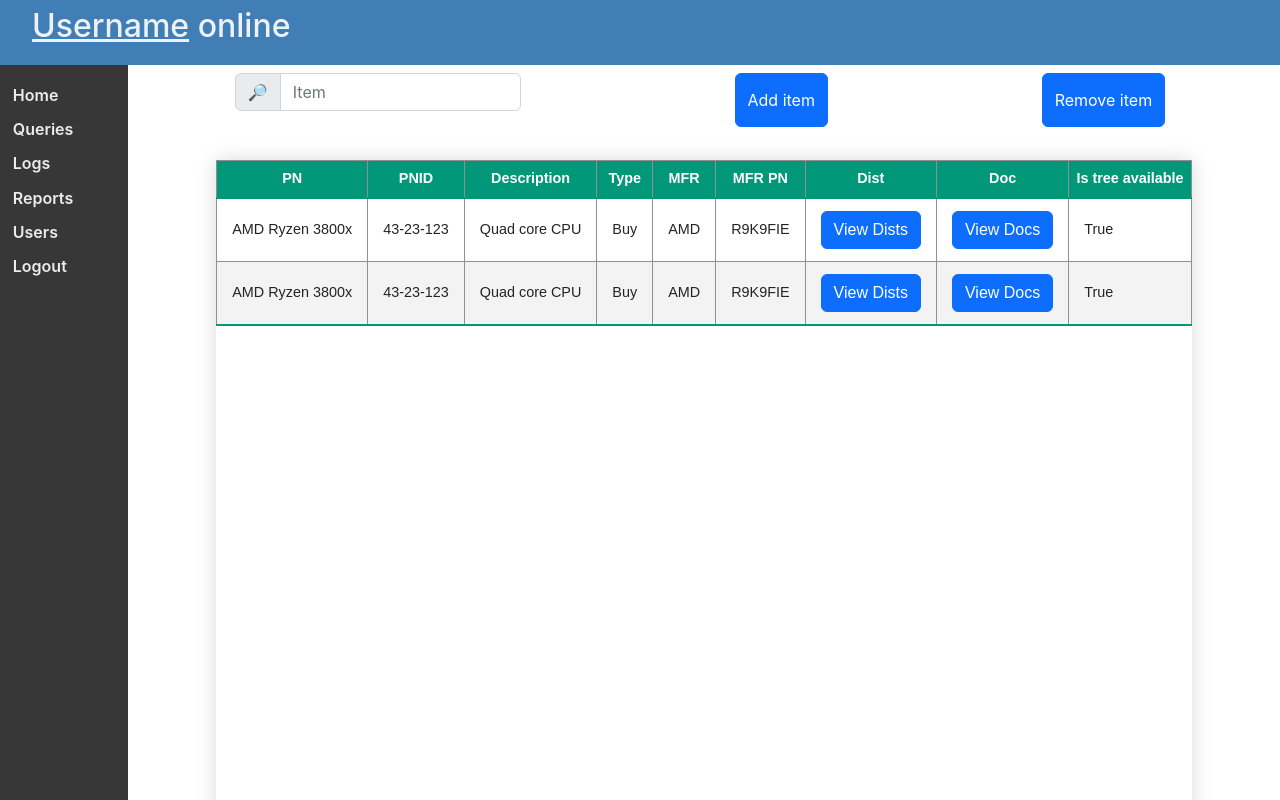
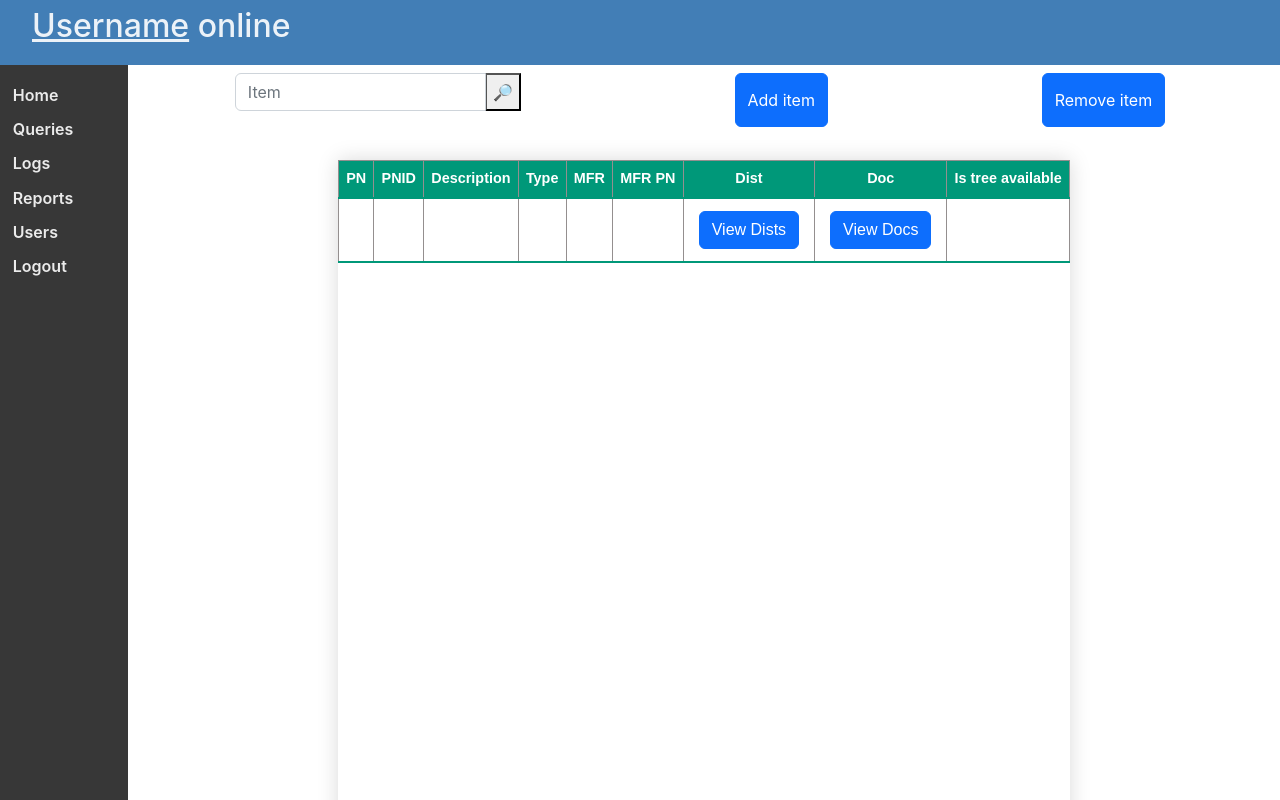
Before and after one commit to anaeitan14/Bomt-React, a React (Create React App) app in the folder client/: page / in a window 1280 px wide. Shown: the top 800 px of the page. Built offline with nearby package versions, Linux system fonts and the light colour scheme.

Commit message:
Basic search working

```diff
--- a/client/src/components/Table.jsx
+++ b/client/src/components/Table.jsx
@@ -1,7 +1,7 @@
 import Item from "./Item";
 import "./Table.css";
 
-const Table = () => {
+const Table = ({ data }) => {
   return (
     <div id="table-wrapper">
       <table id="styled-table">
@@ -19,24 +19,7 @@ const Table = () => {
           </tr>
         </thead>
         <tbody>
-          <Item
-            PN="AMD Ryzen 3800x"
-            PNID="43-23-123"
-            Description="Quad core CPU"
-            MFR="AMD"
-            MFRPN="R9K9FIE"
-            Type="Buy"
-            Tree="True"
-          />
-          <Item
-            PN="AMD Ryzen 3800x"
-            PNID="43-23-123"
-            Description="Quad core CPU"
-            MFR="AMD"
-            MFRPN="R9K9FIE"
-            Type="Buy"
-            Tree="True"
-          />
+          <Item PN={data.ProductName} PNID={data.ProductID} />
         </tbody>
       </table>
     </div>
--- a/client/src/components/buttons/AddBtn.jsx
+++ b/client/src/components/buttons/AddBtn.jsx
@@ -4,6 +4,7 @@ import Modal from "react-bootstrap/Modal";
 import Form from "react-bootstrap/Form";
 import InputGroup from "react-bootstrap/InputGroup";
 import axios from "axios";
+
 
 const AddBtn = () => {
   const [productID, setProductID] = useState("");
@@ -125,7 +126,12 @@ const AddBtn = () => {
                 placeholder="Description"
               />
             </InputGroup>
-            <Form.Select className="mb-3">
+            <Form.Select
+              className="mb-3"
+              onChange={(e) => {
+                setBuyMake(e.target.value);
+              }}
+            >
               <Form.Label>Type</Form.Label>
               <option value="Buy">Buy</option>
               <option value="Make">Make</option>
--- a/client/src/pages/Home.jsx
+++ b/client/src/pages/Home.jsx
@@ -1,3 +1,5 @@
+import { useState, useEffect } from "react";
+import axios from "axios";
 import Header from "../components/Header";
 import Table from "../components/Table";
 import Sidebar from "../components/Sidebar";
@@ -7,26 +9,43 @@ import Form from "react-bootstrap/Form";
 import InputGroup from "react-bootstrap/InputGroup";
 
 export const Home = () => {
+  const [searchQuery, setSetQuery] = useState("");
+  const [item, setItem] = useState({});
+
+  const handleSubmit = async (e) => {
+    e.preventDefault();
+
+    const query = {
+      pid: searchQuery,
+    };
+
+    const URL = "http://localhost:5000/api/searchItem";
+
+    const response = await axios.post(URL, query);
+    const data = response.data;
+    setItem(data);
+  };
+
   return (
     <div className="container-fluid p-0">
       <Header />
       <Sidebar />
+      <form onSubmit={handleSubmit}>
         <div className="d-flex justify-content-around m-2">
           <InputGroup className="mb-3 w-25">
-          <InputGroup.Text id="basic-addon1">&#x1F50E;&#xFE0E;</InputGroup.Text>
             <Form.Control
-            onChange={() => {
-              alert("ok");
+              onChange={(e) => {
+                setSetQuery(e.target.value);
               }}
               placeholder="Item"
-            aria-label="Item"
-            aria-describedby="Item"
             />
+            <button id="basic-addon1">&#x1F50E;&#xFE0E;</button>
           </InputGroup>
           <AddBtn />
           <RemoveBtn />
         </div>
-      <Table />
+      </form>
+      <Table data={item} />
     </div>
   );
 };
--- a/client/src/pages/Login.jsx
+++ b/client/src/pages/Login.jsx
@@ -11,25 +11,24 @@ const Login = () => {
   const [errorMessage, setErrorMessage] = useState("");
   const navigate = useNavigate();
 
-  const fetchData = () => {};
-
   const handleSubmit = async (e) => {
     e.preventDefault();
 
     const URL = "http://localhost:5000/api/login";
 
+    const info = {
+      email: email,
+      password: password,
+    };
     axios
-      .post(URL, {
-        email: email,
-        password: password,
-      })
+      .post(URL, info)
       .then((response) => {
         if (response.status === 200) {
           // To add cookie for auth and redirect to main page
           navigate("/");
         }
       })
-      .catch(()=>setErrorMessage("Incorrect information"));
+      .catch(() => setErrorMessage("Incorrect information"));
   };
 
   function handleCallbackResponse(response) {
```
Lines whose indentation alone changed are shown as unchanged.
